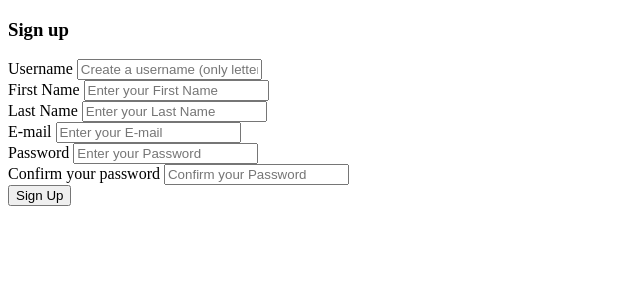
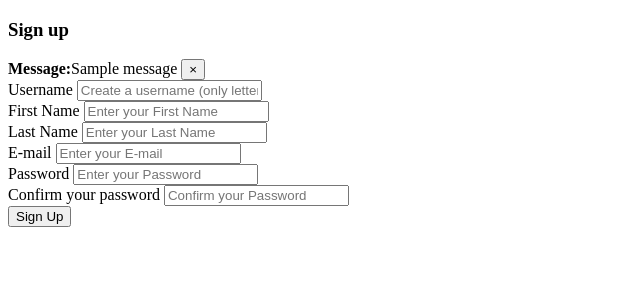
Before and after one commit to Anasulfiros/Login-System, a Django app: page /signup in a window 1280 px wide. Shown: the top 300 px of the page, without its empty margins (0-640 px from the left). Run offline with Django 4.2, Linux system fonts and the light colour scheme; one stand-in notice (Sample message) is shown.

Commit message:
Inivitaion email greetings are integrated on Login system

```diff
--- /dev/null
+++ b/Login_System/info.py
@@ -0,0 +1,5 @@
+EMAIL_USE_TLS = True
+EMAIL_HOST = 'smtp.gmail.com'
+EMAIL_HOST_USER = 'anasulfiros965617@gmail.com'
+EMAIL_HOST_PASSWORD = 'esuk hypl hzoj cpbf'
+EMAIL_PORT = 587
--- a/Login_System/settings.py
+++ b/Login_System/settings.py
@@ -11,10 +11,16 @@ https://docs.djangoproject.com/en/4.2/ref/settings/
 """
 
 from pathlib import Path
+from . info import *
 
 # Build paths inside the project like this: BASE_DIR / 'subdir'.
 BASE_DIR = Path(__file__).resolve().parent.parent
 
+EMAIL_USE_TLS = EMAIL_USE_TLS
+EMAIL_HOST = EMAIL_HOST
+EMAIL_HOST_USER = EMAIL_HOST_USER
+EMAIL_HOST_PASSWORD = EMAIL_HOST_PASSWORD
+EMAIL_PORT = EMAIL_PORT
 
 # Quick-start development settings - unsuitable for production
 # See https://docs.djangoproject.com/en/4.2/howto/deployment/checklist/
--- a/authentication/views.py
+++ b/authentication/views.py
@@ -3,6 +3,8 @@ from django.http import HttpResponse
 from django.contrib.auth.models import User
 from django.contrib import messages
 from django.contrib.auth import authenticate, login, logout
+from Login_System import settings
+from django.core.mail import send_mail
 
 # Create your views here.
 
@@ -44,7 +46,16 @@ def signup(request):
 
         myuser.save()
 
-        messages.success(request, "Your account has been successfully created.")
+        messages.success(request, "Your account has been successfully created. We have sent you a confirmation email, Please confirm your email in order to activate your account.")
+
+        #Welcome email
+
+        subject = "Welcome to Login system"
+        message = "Hello " + myuser.first_name +"!! \n" + "Welcome to Login system by Anasul Firos \n Thank you for visiting our Website \n We have also sent you a confirmation email, Please confirm email in order to activate your account. \n\n Thanking you\n Anasul Firos"
+        from_email = settings.EMAIL_HOST_USER
+        to_list = [myuser.email]
+        send_mail(subject, message, from_email, to_list, fail_silently=True)
+
 
         return redirect('signin')
 
--- a/templates/authentication/signin.html
+++ b/templates/authentication/signin.html
@@ -11,10 +11,10 @@
 
     {% for message in messages %}
     <div class="alert alert-{{ message.tags }} alert-dismissible fade show" role="alert">
-        <strong>Message:</strong> {{ message }}
+        <strong>Message:</strong>{{ message }}
         <button type="button" class="close" data-dismiss="alert" aria-label="Close">
-    <span aria-hidden="true">&times;</span>
-    </button>
+            <span aria-hidden="true">&times;</span>
+        </button>
     </div>
     {% endfor %}
 
--- a/templates/authentication/signup.html
+++ b/templates/authentication/signup.html
@@ -8,6 +8,15 @@
 <body>
 
     <h3>Sign up</h3>
+
+    {% for message in messages %}
+    <div class="alert alert-{{ message.tags }} alert-dismissible fade show" role="alert">
+        <strong>Message:</strong>{{ message }}
+        <button type="button" class="close" data-dismiss="alert" aria-label="Close">
+            <span aria-hidden="true">&times;</span>
+        </button>
+    </div>
+    {% endfor %}
 
     <form action="/signup" method="post">
     {% csrf_token %}
```
Also changed, not shown: db.sqlite3.
